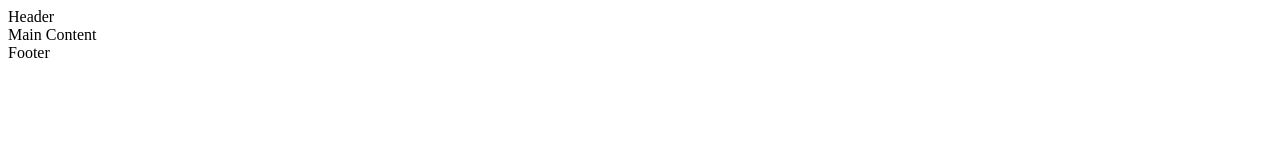
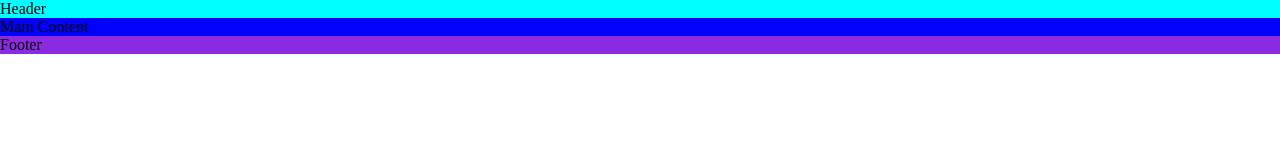
Before and after one commit to Liakintsurashvili/The-Churiology, a plain HTML site: page index.html in a window 1280 px wide. Drawn offline with Linux system fonts and the light colour scheme.

Commit message:
Add stylesheet with general starter styles

```diff
--- /dev/null
+++ b/assets/css/style.css
@@ -0,0 +1,18 @@
+
+* {
+  padding: 0;
+  margin: 0;
+  box-sizing: border-box;
+}
+/* header */
+header {
+  background-color: aqua;
+}
+/* main content */
+main {
+  background-color: blue;
+}
+/* footer */
+footer {
+  background-color: blueviolet;
+}
--- a/index.html
+++ b/index.html
@@ -12,6 +12,8 @@
   <link rel="icon" type="image/png" sizes="32x32" href="assets/favicon/favicon-32x32.png">
   <link rel="icon" type="image/png" sizes="16x16" href="assets/favicon/favicon-16x16.png">
   <link rel="manifest" href="/site.webmanifest">
+  <!--Stylesheet-->
+  <link rel="stylesheet" href="assets/css/style.css">
 </head>
 <body>
   <!--Header-->
```
